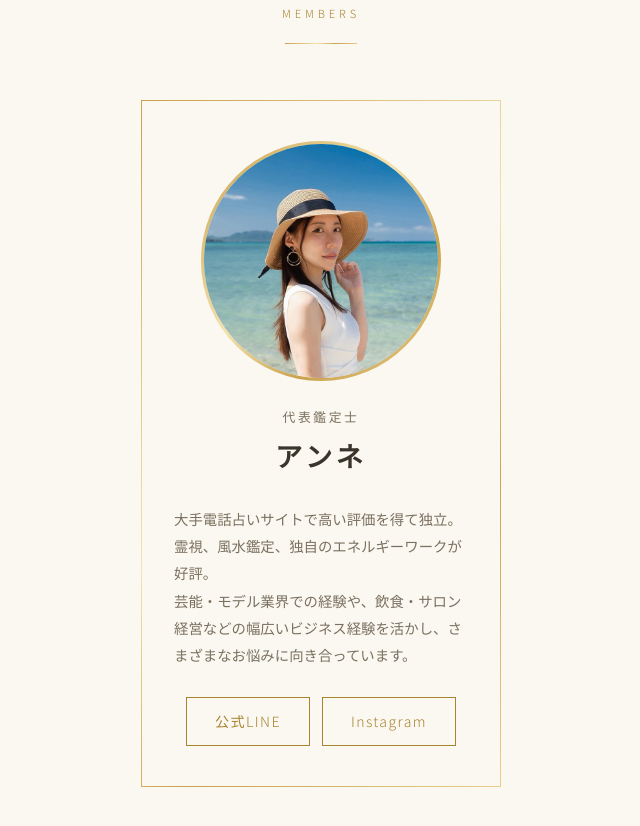
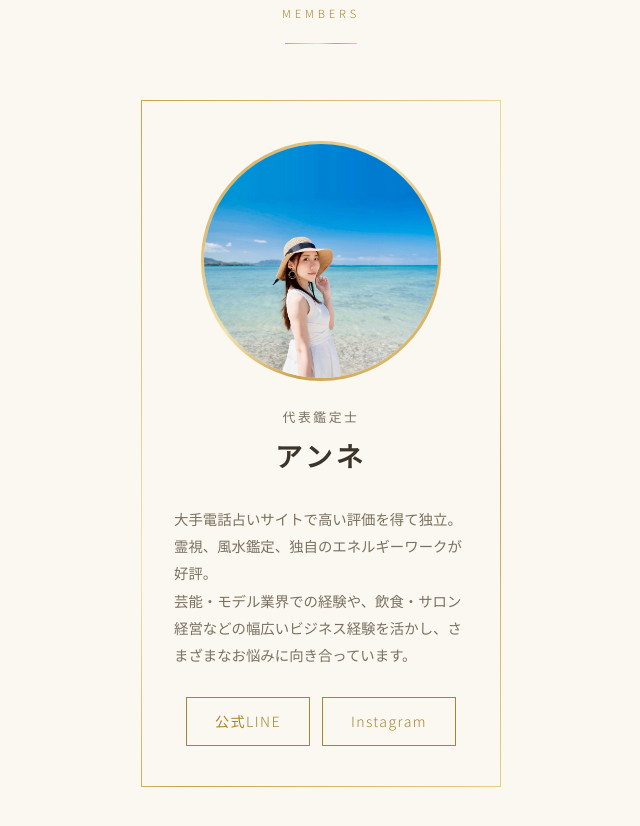
Before and after one commit to anneange/ange, a plain HTML site: page index.html in a window 1280 px wide. Shown: the part 1528-2354 px from the top of the page, without its empty margins (319-959 px from the left). Drawn offline with Linux system fonts and the light colour scheme; a web font is replaced by a local one.

Commit message:
Add files via upload

```diff
--- a/index.html
+++ b/index.html
@@ -140,7 +140,7 @@ footer .logo{display:inline-block;margin-bottom:6px;font-size:1.8rem}
     <div class="head"><h2>鑑定士紹介</h2><span>MEMBERS</span></div>
     <div class="members">
       <article class="member">
-        <div class="photo"><img src="IMG_0961.jpeg" alt="鑑定士アンネ" width="720" height="720"></div>
+        <div class="photo"><img src="IMG_0966.jpeg" alt="鑑定士アンネ" width="720" height="720"></div>
         <p class="role">代表鑑定士</p>
         <p class="name">アンネ</p>
         <p class="bio">大手電話占いサイトで高い評価を得て独立。<br>霊視、風水鑑定、独自のエネルギーワークが好評。<br>芸能・モデル業界での経験や、飲食・サロン経営などの幅広いビジネス経験を活かし、さまざまなお悩みに向き合っています。</p>
```
